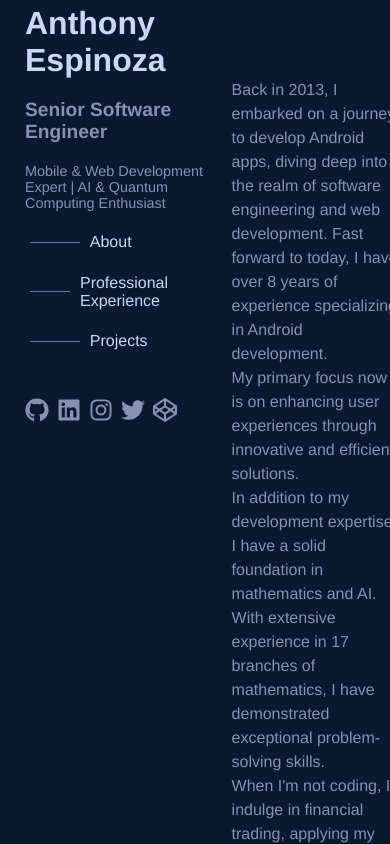
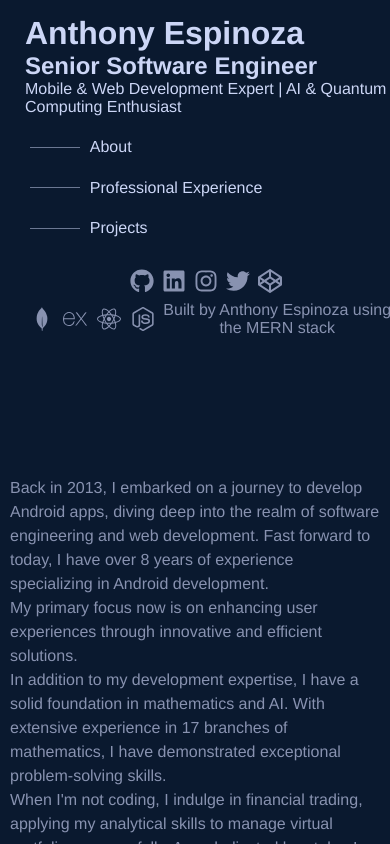
Before and after one commit to TonyStarkWiz/MyProtfolioWebsite, a React (Create React App) app in the folder client/: page / in a window 390 px wide. Shown: the top 844 px of the page. Built offline with nearby package versions, Linux system fonts and the light colour scheme; the HTML template or start-up script is replaced by a standard one.

Commit message:
Add mobile iphone 13  responsive styles and fix layout issues again

```diff
--- a/client/src/styles.js
+++ b/client/src/styles.js
@@ -2,21 +2,21 @@ import styled from 'styled-components';
 
 export const Container = styled.div`
   display: flex;
-  padding-left: 40px; /* Add padding here */
-  padding-right: 40px; /* Add padding here */
+  padding-left: 40px;
+  padding-right: 40px;
 
-  /* Mobile Styles for iPhone 13 */
-  @media (max-width: 390px) {
-    padding-left: 20px; /* Adjust the padding for smaller screens */
-    padding-right: 20px; /* Adjust the padding for smaller screens */
+  /* Mobile Styles */
+  @media (max-width: 768px) {
+    flex-direction: column;
+    padding-left: 10px;
+    padding-right: 10px;
   }
 `;
 
 export const Sidebar = styled.div`
-  margin-left: 15%;
+  flex-shrink: 0; /* Prevent shrinking */
   width: 300px;
-  margin-right: 20px; /* Space between sidebar and content */
-  height: 100vh; /* Full viewport height */
+  height: 100vh;
   position: fixed;
   top: 0;
   left: 0;
@@ -25,69 +25,27 @@ export const Sidebar = styled.div`
   padding: 15px;
   display: flex;
   flex-direction: column;
-  justify-content: space-between; /* Ensures space between top content and MERNIcons at the bottom */
-
-  h1 {
-    font-size: 3rem;
-    color: #ccd6f6;
-    margin-bottom: 20px;
-  }
-
-  h2 {
-    font-size: 1.5rem;
-    color: #8892b0;
-    margin-bottom: 20px;
-  }
-
-  p {
-    font-size: 1rem;
-    color: #8892b0;
-    margin-top: 0.5rem;
-  }
+  justify-content: space-between;
 
   /* Mobile Styles */
   @media (max-width: 768px) {
+    position: relative;
     width: 100%;
     height: auto;
-    position: relative;
-    margin-left: 0;
-    margin-right: 0;
-    padding: 10px;
-  }
-
-  /* Mobile Styles for iPhone 13 */
-  @media (max-width: 390px) {
-    padding: 5px; /* Adjust the padding for smaller screens */
-    h1 {
-      font-size: 2rem; /* Adjust font size for smaller screens */
-    }
-    h2 {
-      font-size: 1.2rem; /* Adjust font size for smaller screens */
-    }
-    p {
-      font-size: 0.9rem; /* Adjust font size for smaller screens */
-    }
+    margin-bottom: 20px; /* Space between sidebar and content */
   }
 `;
 
 export const MainContent = styled.div`
-  margin-left: 35%;
-  margin-right: 15%;
-  width: 60%;
+  margin-left: 320px; /* Offset by sidebar width */
+  flex: 1;
   padding: 2rem 0;
-  flex: 1;
 
   /* Mobile Styles */
   @media (max-width: 768px) {
     margin-left: 0;
-    margin-right: 0;
     width: 100%;
-    padding: 1rem;
-  }
-
-  /* Mobile Styles for iPhone 13 */
-  @media (max-width: 390px) {
-    padding: 0.5rem; /* Adjust padding for smaller screens */
+    padding: 1rem 0;
   }
 `;
 
@@ -103,9 +61,9 @@ export const SidebarLink = styled.a`
   &::before {
     content: "";
     display: inline-block;
-    width: 50px; /* Adjust the length of the line */
+    width: 50px;
     height: 1px;
-    background-color: #ccd6f6; /* Line color */
+    background-color: #ccd6f6;
     margin-right: 10px;
     opacity: 0.5;
   }
@@ -117,10 +75,10 @@ export const SidebarLink = styled.a`
     }
   }
 
-  /* Mobile Styles for iPhone 13 */
-  @media (max-width: 390px) {
-    font-size: 1rem; /* Adjust font size for smaller screens */
-    padding-left: 0.3rem; /* Adjust padding for smaller screens */
+  /* Mobile Styles */
+  @media (max-width: 768px) {
+    font-size: 1rem;
+    padding-left: 0.3rem;
   }
 `;
 
@@ -137,11 +95,13 @@ export const SocialLinks = styled.div`
     }
   }
 
-  /* Mobile Styles for iPhone 13 */
-  @media (max-width: 390px) {
-    font-size: 1rem; /* Adjust icon size for smaller screens */
+  /* Mobile Styles */
+  @media (max-width: 768px) {
+    font-size: 1rem;
+    margin-top: 2rem;
+    justify-content: center;
     a {
-      margin-right: 0.5rem; /* Adjust margin for smaller screens */
+      margin-right: 0.5rem;
     }
   }
 `;
@@ -164,21 +124,18 @@ export const Section = styled.section`
     color: #8892b0;
   }
 
-  /* Mobile Styles for iPhone 13 */
-  @media (max-width: 390px) {
-    padding: 20px 0; /* Adjust padding for smaller screens */
+  /* Mobile Styles */
+  @media (max-width: 768px) {
+    padding: 20px 0;
     h2 {
-      font-size: 2rem; /* Adjust font size for smaller screens */
+      font-size: 2rem;
     }
     p {
-      font-size: 1rem; /* Adjust font size for smaller screens */
+      font-size: 1rem;
     }
   }
 `;
 
-/* Updated Styles for Experience Section */
-
-/* Updated styles for Experience Section */
 export const ExperienceSection = styled.section`
   margin-top: 4rem;
 
@@ -190,15 +147,15 @@ export const ExperienceSection = styled.section`
 
   .experience-item {
     display: flex;
-    align-items: flex-start; /* Aligns items at the top */
+    align-items: flex-start;
     margin-bottom: 3rem;
 
     .timeline {
-      width: 150px; /* Adjust width as needed */
+      width: 150px;
       color: #8892b0;
       font-size: 0.875rem;
       text-align: right;
-      padding-right: 1rem; /* Adds space between date and job details */
+      padding-right: 1rem;
       padding-top: 0.4rem;
     }
 
@@ -206,7 +163,6 @@ export const ExperienceSection = styled.section`
       flex: 1;
     }
 
-    /* Responsive styles for smaller screens */
     @media (max-width: 768px) {
       flex-direction: column;
 
@@ -215,27 +171,6 @@ export const ExperienceSection = styled.section`
         width: 100%;
         padding: 0;
         margin-bottom: 1rem;
-      }
-    }
-
-    /* Mobile Styles for iPhone 13 */
-    @media (max-width: 390px) {
-      margin-bottom: 2rem; /* Adjust margin for smaller screens */
-
-      .timeline {
-        font-size: 0.75rem; /* Adjust font size for smaller screens */
-      }
-
-      h3 {
-        font-size: 1.3rem; /* Adjust font size for smaller screens */
-      }
-
-      span {
-        font-size: 0.875rem; /* Adjust font size for smaller screens */
-      }
-
-      p {
-        font-size: 0.875rem; /* Adjust font size for smaller screens */
       }
     }
   }
@@ -276,15 +211,13 @@ export const ExperienceSection = styled.section`
         box-shadow: 0 4px 8px rgba(100, 255, 218, 0.3);
       }
     }
-    }
 
-    /* Mobile Styles for iPhone 13 */
-    @media (max-width: 390px) {
-      gap: 0.25rem; /* Adjust gap for smaller screens */
-
+    /* Mobile Styles */
+    @media (max-width: 768px) {
+      gap: 0.25rem;
       span {
-        font-size: 0.75rem; /* Adjust font size for smaller screens */
-        padding: 0.2rem 0.5rem; /* Adjust padding for smaller screens */
+        font-size: 0.75rem;
+        padding: 0.2rem 0.5rem;
       }
     }
   }
@@ -302,9 +235,9 @@ export const SkillTag = styled.span`
     background-color: rgba(100, 255, 218, 0.25);
   }
 
-  /* Mobile Styles for iPhone 13 */
-  @media (max-width: 390px) {
-    font-size: 0.75rem; /* Adjust font size for smaller screens */
-    padding: 0.2rem 0.5rem; /* Adjust padding for smaller screens */
+  /* Mobile Styles */
+  @media (max-width: 768px) {
+    font-size: 0.75rem;
+    padding: 0.2rem 0.5rem;
   }
 `;
```
Lines whose indentation alone changed are shown as unchanged.
